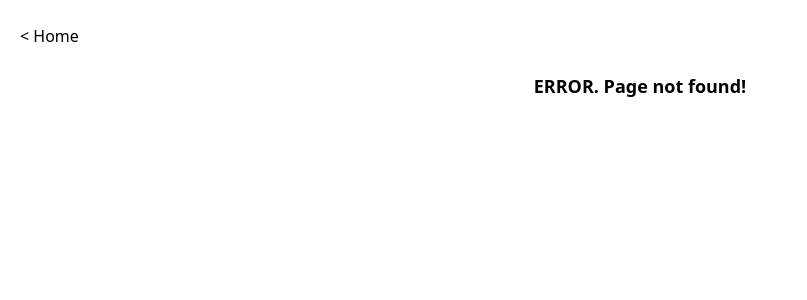
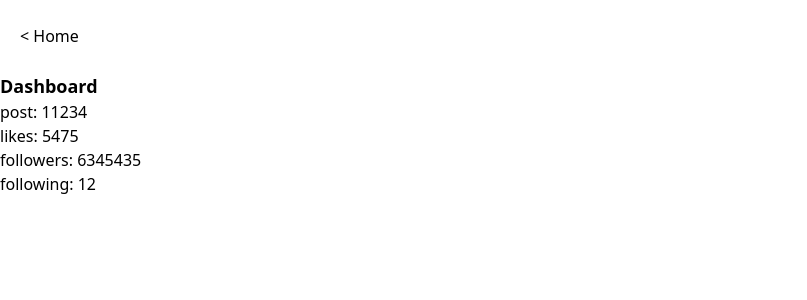
Before and after one commit to leumanuel12/hellonextapp, a Next.js app: page /dashboard in a window 1280 px wide. Before the commit this address had no page. Shown: the top 300 px of the page, without its empty margins (0-807 px from the left). Built offline with nearby package versions, Linux system fonts and the light colour scheme; data requests are answered from the project's data file.

Commit message:
Client side data fetching using useSWR hook library (alternative for useState + useEffect react hooks)

```diff
--- a/db.json
+++ b/db.json
@@ -1,4 +1,11 @@
 {
+  "dashboard":
+    {
+      "post": "11234",
+      "likes": "5475",
+      "followers": "6345435",
+      "following": "12"
+    },
   "products": [
     {
       "title": "Chair",
--- a/package.json
+++ b/package.json
@@ -15,7 +15,8 @@
     "eslint-config-next": "13.1.5",
     "next": "13.1.5",
     "react": "18.2.0",
-    "react-dom": "18.2.0"
+    "react-dom": "18.2.0",
+    "swr": "^2.0.3"
   },
   "devDependencies": {
     "autoprefixer": "^10.4.13",
--- /dev/null
+++ b/src/pages/dashboard.js
@@ -0,0 +1,39 @@
+import axios from "axios";
+import Link from "next/link";
+import useSWR from "swr";
+
+
+//for efficiency, we separate the data fetching into a function that will be called in the useSWR hook.
+const dataFetch = async () => {
+  const response = await axios.get("http://localhost:4000/dashboard");
+  const result = response.data;
+  return result;
+};
+
+export default function Dashboard() {
+
+//data and error are one of the predefined return values for useSWR
+  const { data, error } = useSWR("dashboard", dataFetch); //useSWR( key, fetcher, options)
+
+  if (error) return "An error has occured.";
+  if (!data) return "Womething went wrong.";
+
+  return (
+    <div className="m-3 max-w-7xl mx-auto">
+      <div className="p-3 mb-3">
+        <Link className="p-2" href="/">
+          &#60; Home
+        </Link>
+      </div>
+
+      <div className="font-bold text-lg">Dashboard</div>
+
+      <div>
+        <p>post: {data.post}</p>
+        <p>likes: {data.likes}</p>
+        <p>followers: {data.followers}</p>
+        <p>following: {data.following}</p>
+      </div>
+    </div>
+  );
+}
```
Also changed, not shown: 1 other file (tests, documents, lock files or other folders).
